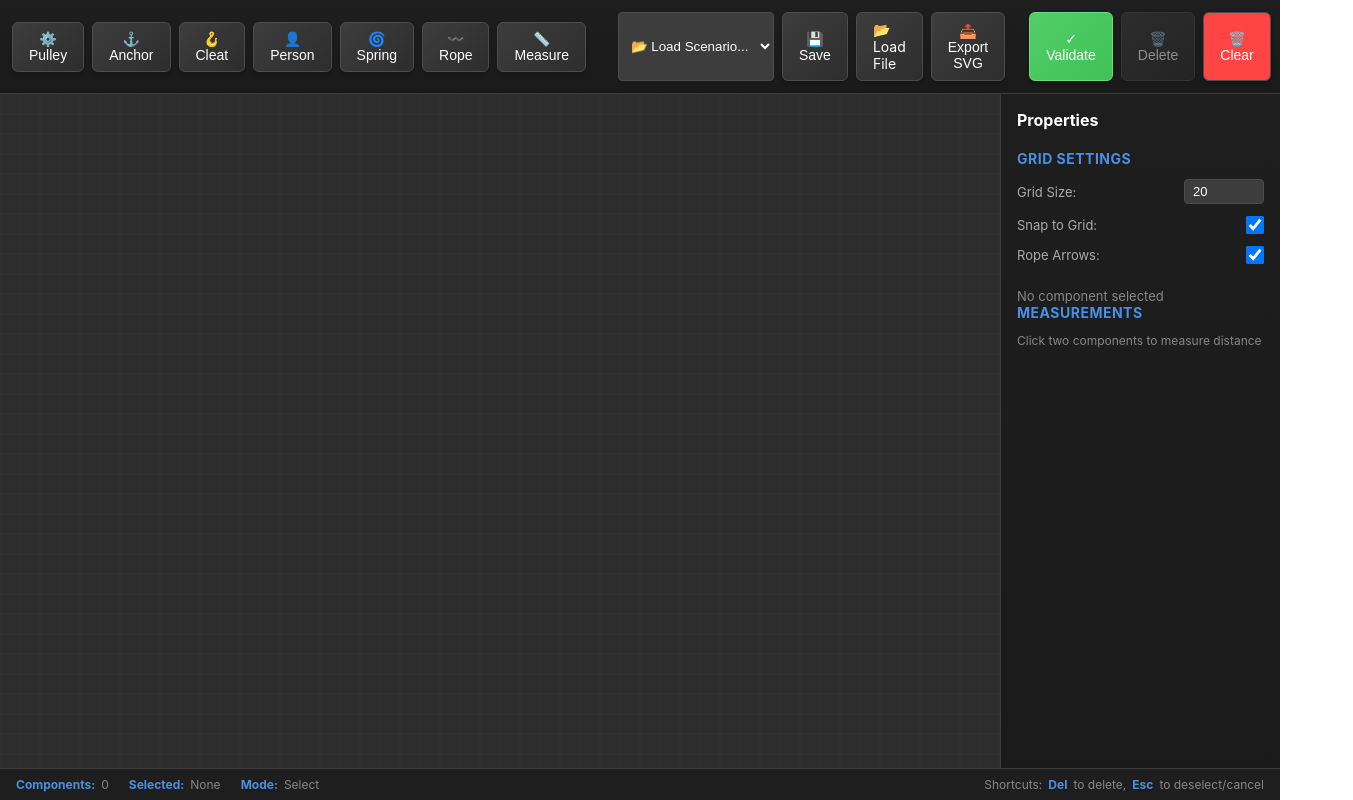
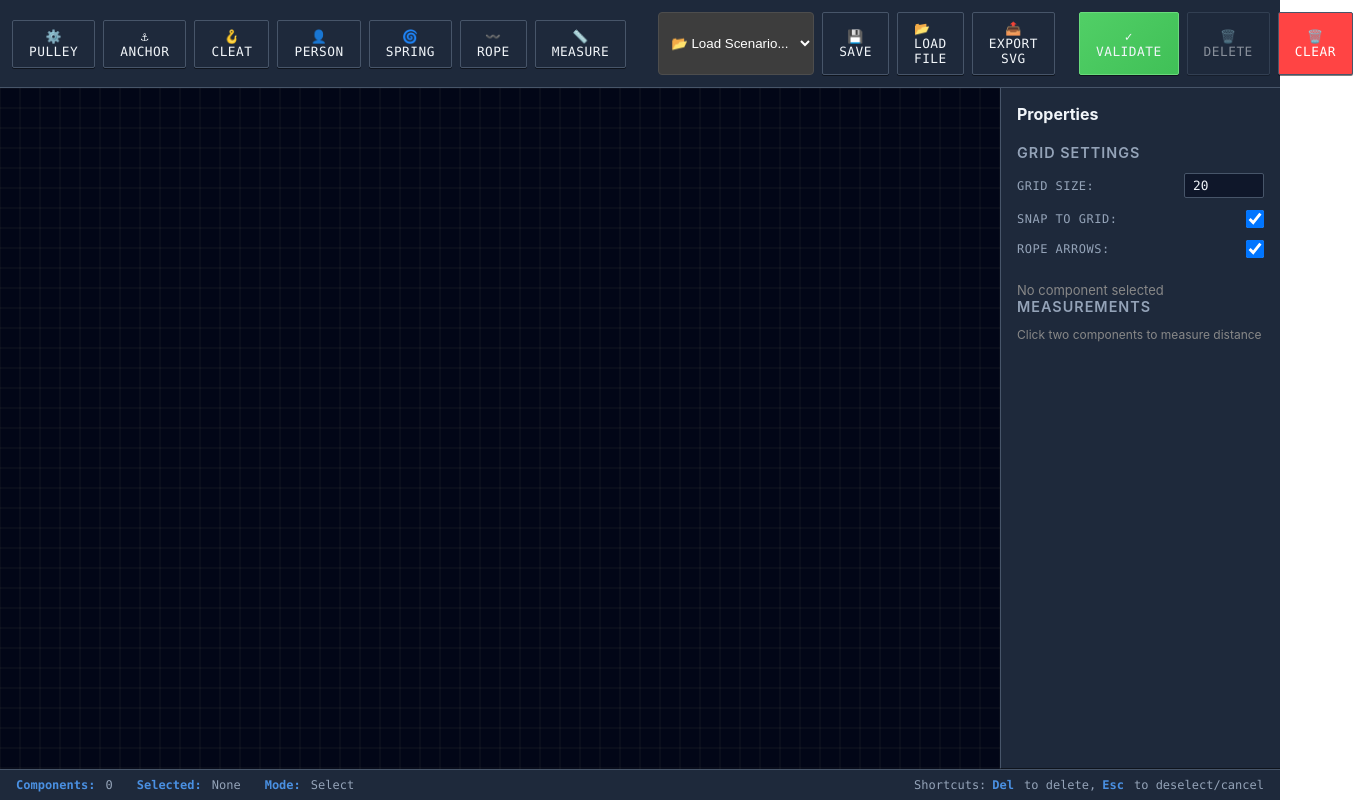
Before and after one commit to dhagan/pulley-deck-sketcher, a React (Vite) app: page / in a window 1280 px wide. Shown: the whole page, 1353 px wide, since content can reach past the window. Built offline with nearby package versions, Linux system fonts and the light colour scheme.

Commit message:
Update styling to match ag-pulley-simulator technical theme

```diff
--- a/src/App.css
+++ b/src/App.css
@@ -2,49 +2,63 @@
     display: flex;
     flex-direction: column;
     height: 100vh;
-    background: #2d2d2d;
-    color: #fff;
+    background: #0f172a;
+    color: #f1f5f9;
 }
 
 .toolbar {
     display: flex;
     gap: 8px;
     padding: 12px;
-    background: linear-gradient(180deg, #1e1e1e 0%, #1a1a1a 100%);;
-    border-bottom: 1px solid #3d3d3d;
+    background: #1e293b;
+    border-bottom: 1px solid #475569;
     align-items: center;
-    box-shadow: 0 2px 8px rgba(0, 0, 0, 0.3);
+    box-shadow: 0 1px 0 0 rgba(0, 0, 0, 0.5);
 }
 
 .toolbar-button {
+    font-family: 'JetBrains Mono', 'Fira Code', 'Consolas', monospace;
+    font-size: 0.8rem;
+    font-weight: 500;
+    text-transform: uppercase;
+    letter-spacing: 0.5px;
     padding: 8px 16px;
-    background: linear-gradient(135deg, #3d3d3d 0%, #2d2d2d 100%);
-    border: 1px solid #4d4d4d;
-    border-radius: 6px;
-    color: #fff;
+    background: #1e293b;
+    border: 1px solid #475569;
+    border-radius: 2px;
+    color: #f1f5f9;
     cursor: pointer;
-    font-size: 14px;
-    transition: all 0.2s ease;
-    box-shadow: 0 2px 4px rgba(0, 0, 0, 0.2);
+    transition: all 100ms ease-out;
+    box-shadow: 0 1px 0 0 rgba(0, 0, 0, 0.5);
 }
 
 .toolbar-button:hover {
-    background: linear-gradient(135deg, #4d4d4d 0%, #3d3d3d 100%);
-    border-color: #5d5d5d;
+    background: #334155;
+    border-color: #3b82f6;
+    color: #3b82f6;
     transform: translateY(-1px);
-    box-shadow: 0 3px 6px rgba(0, 0, 0, 0.3);
 }
 
 .toolbar-button:active {
-    transform: translateY(0);
-    box-shadow: 0 1px 2px rgba(0, 0, 0, 0.2);
+    transform: translateY(1px);
 }
 
 .toolbar-button.active {
-    background: linear-gradient(135deg, #5a9ff2 0%, #4a90e2 100%);
-    border-color: #6aaff8;
-    box-shadow: 0 0 12px rgba(74, 144, 226, 0.4), 0 2px 4px rgba(0, 0, 0, 0.2);
-    color: #fff;
+    background: rgba(59, 130, 246, 0.2);
+    border-color: #3b82f6;
+    color: #3b82f6;
+    box-shadow: inset 0 0 0 1px #3b82f6;
+}
+
+.toolbar-button.primary {
+    background: #3b82f6;
+    border-color: #3b82f6;
+    color: white;
+}
+
+.toolbar-button.primary:hover {
+    background: #2563eb;
+    color: white;
 }
 
 .context-menu {
@@ -52,34 +66,41 @@
     flex-direction: column;
     gap: 2px;
     min-width: 180px;
-    background: #1a1a1a;
-    border: 1px solid #4d4d4d;
-    borderRadius: 6px;
+    background: #1e293b;
+    border: 1px solid #475569;
+    borderRadius: 2px;
     padding: 4px;
-    boxShadow: 0 4px 12px rgba(0, 0, 0, 0.5);
+    boxShadow: 0 4px 6px -1px rgba(0, 0, 0, 0.5);
     zIndex: 1000;
 }
 
 .context-menu-item {
+    font-family: 'JetBrains Mono', 'Fira Code', 'Consolas', monospace;
+    font-size: 0.8rem;
+    font-weight: 500;
+    text-transform: uppercase;
+    letter-spacing: 0.5px;
     padding: 10px 16px;
-    background: #2d2d2d;
-    border: none;
-    border-radius: 4px;
-    color: #fff;
+    background: #1e293b;
+    border: 1px solid #475569;
+    border-radius: 2px;
+    color: #f1f5f9;
     cursor: pointer;
-    font-size: 14px;
     text-align: left;
-    transition: all 0.15s ease;
+    transition: all 100ms ease-out;
     white-space: nowrap;
 }
 
 .context-menu-item:hover {
-    background: linear-gradient(135deg, #4d4d4d 0%, #3d3d3d 100%);
+    background: #334155;
+    border-color: #3b82f6;
+    color: #3b82f6;
     transform: translateX(2px);
 }
 
 .context-menu-item:active {
-    background: #5a9ff2;
+    background: #3b82f6;
+    color: white;
 }
 
 .context-menu {
@@ -114,22 +135,23 @@
     display: flex;
     flex: 1;
     overflow: hidden;
+    background: #0f172a;
 }
 
 .canvas-container {
     flex: 1;
-    background: #2d2d2d;
+    background: #020617;
     position: relative;
     overflow: hidden;
 }
 
 .properties-panel {
     width: 280px;
-    background: linear-gradient(180deg, #1e1e1e 0%, #1a1a1a 100%);
-    border-left: 1px solid #3d3d3d;
+    background: #1e293b;
+    border-left: 1px solid #475569;
     padding: 16px;
     overflow-y: auto;
-    box-shadow: -2px 0 8px rgba(0, 0, 0, 0.3);
+    box-shadow: 0 1px 0 0 rgba(0, 0, 0, 0.5);
 }
 
 .property-group {
@@ -137,11 +159,13 @@
 }
 
 .property-group h3 {
-    font-size: 14px;
+    font-family: 'Inter', 'Segoe UI', sans-serif;
+    font-size: 0.9rem;
+    font-weight: 600;
     margin-bottom: 12px;
-    color: #4a90e2;
+    color: #94a3b8;
     text-transform: uppercase;
-    letter-spacing: 0.5px;
+    letter-spacing: 1px;
 }
 
 .property-row {
@@ -152,25 +176,37 @@
 }
 
 .property-label {
-    font-size: 13px;
-    color: #aaa;
+    font-family: 'JetBrains Mono', 'Fira Code', 'Consolas', monospace;
+    font-size: 0.75rem;
+    color: #94a3b8;
+    text-transform: uppercase;
+    letter-spacing: 0.5px;
 }
 
 .property-value {
-    font-size: 13px;
-    color: #fff;
-    font-family: monospace;
+    font-family: 'JetBrains Mono', 'Fira Code', 'Consolas', monospace;
+    font-size: 0.8rem;
+    color: #f1f5f9;
 }
 
 .properties-panel input[type="number"],
 .properties-panel input[type="text"] {
     width: 80px;
     padding: 4px 8px;
-    background: #3d3d3d;
-    border: 1px solid #4d4d4d;
-    border-radius: 4px;
-    color: #fff;
-    font-size: 13px;
+    background: #0f172a;
+    border: 1px solid #475569;
+    border-radius: 2px;
+    color: #f1f5f9;
+    font-family: 'JetBrains Mono', 'Fira Code', 'Consolas', monospace;
+    font-size: 0.8rem;
+    transition: border-color 100ms ease-out;
+}
+
+.properties-panel input[type="number"]:focus,
+.properties-panel input[type="text"]:focus {
+    outline: none;
+    border-color: #3b82f6;
+    box-shadow: 0 0 0 1px #3b82f6;
 }
 
 .properties-panel input[type="checkbox"] {
@@ -180,13 +216,21 @@
 }
 
 .properties-panel select {
-    background: #3d3d3d;
-    border: 1px solid #4d4d4d;
-    border-radius: 4px;
+    background: #0f172a;
+    border: 1px solid #475569;
+    border-radius: 2px;
     padding: 4px 8px;
-    color: #fff;
-    font-size: 13px;
+    color: #f1f5f9;
+    font-family: 'JetBrains Mono', 'Fira Code', 'Consolas', monospace;
+    font-size: 0.8rem;
     cursor: pointer;
+    transition: border-color 100ms ease-out;
+}
+
+.properties-panel select:focus {
+    outline: none;
+    border-color: #3b82f6;
+    box-shadow: 0 0 0 1px #3b82f6;
 }
 
 .status-bar {
@@ -194,8 +238,27 @@
     justify-content: space-between;
     align-items: center;
     padding: 8px 16px;
-    background: #1e1e1e;
-    border-top: 1px solid #3d3d3d;
+    background: #1e293b;
+    border-top: 1px solid #475569;
+    font-family: 'JetBrains Mono', 'Fira Code', 'Consolas', monospace;
+    font-size: 0.75rem;
+    color: #94a3b8;
+    box-shadow: 0 -1px 0 0 rgba(0, 0, 0, 0.5);
+}
+
+.status-info {
+    display: flex;
+    gap: 24px;
+}
+
+.status-item {
+    color: #94a3b8;
+}
+
+.status-item strong {
+    color: #3b82f6;
+    margin-right: 4px;
+}
     font-size: 12px;
     color: #888;
 }
```
